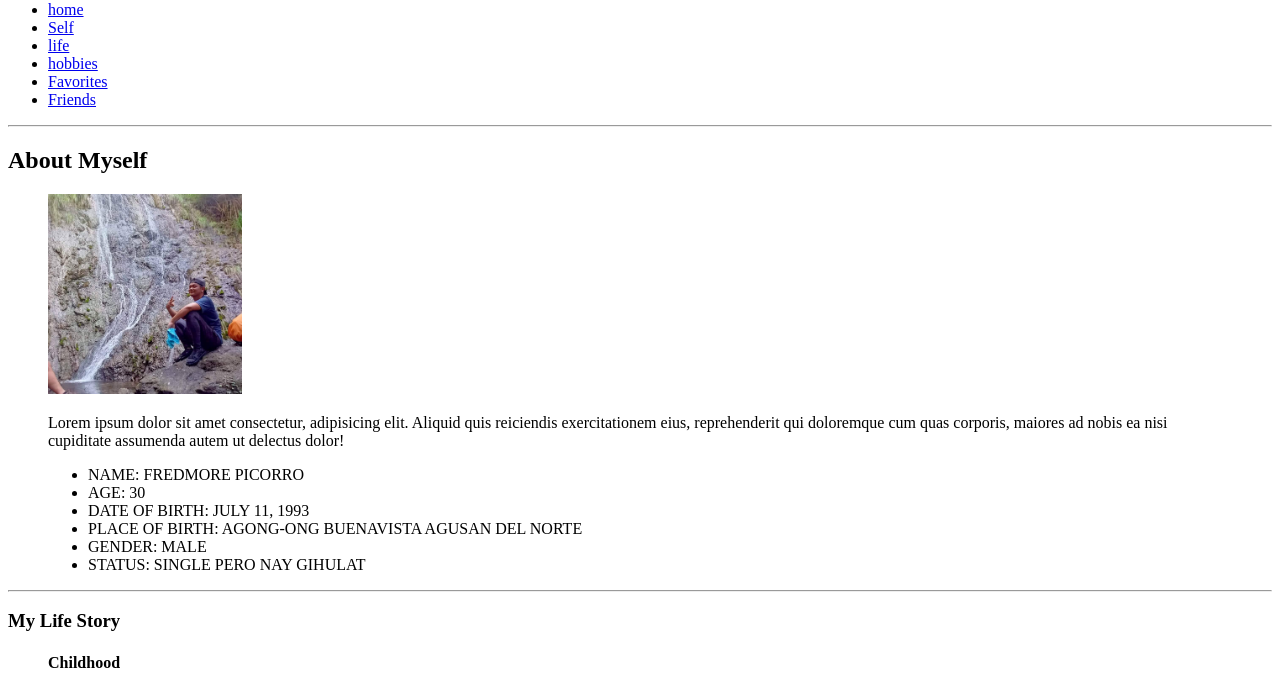
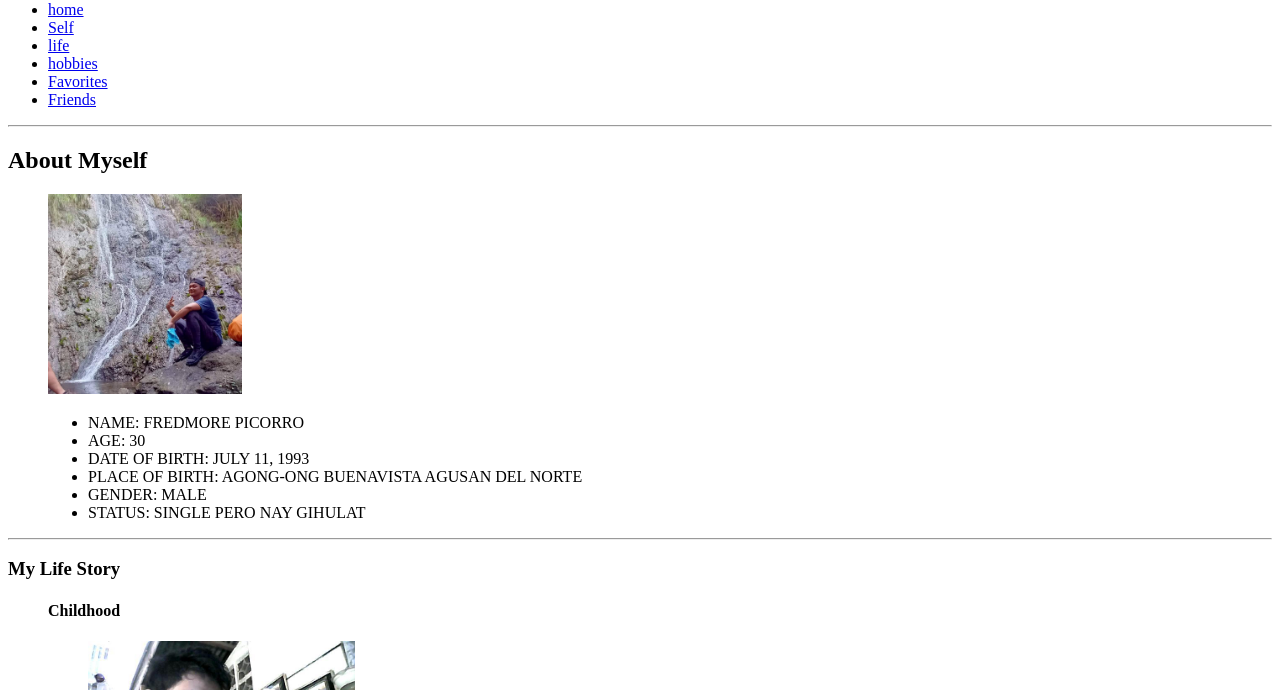
Before and after one commit to DaMiaN071193/htmlsemanticsample, a plain HTML site: page index.html in a window 1280 px wide. Shown: the part 79-769 px from the top of the page. Drawn offline with Linux system fonts and the light colour scheme.

Commit message:
Update index.html

```diff
--- a/index.html
+++ b/index.html
@@ -27,7 +27,6 @@
             </section>
             <figure>
                 <img src="me.jpg" alt="about me" height="200">
-                <p>Lorem ipsum dolor sit amet consectetur, adipisicing elit. Aliquid quis reiciendis exercitationem eius, reprehenderit qui doloremque cum quas corporis, maiores ad nobis ea nisi cupiditate assumenda autem ut delectus dolor!</p>
                 <ul>
                     <li> NAME: FREDMORE PICORRO</li>
                     <li> AGE: 30</li>
```
